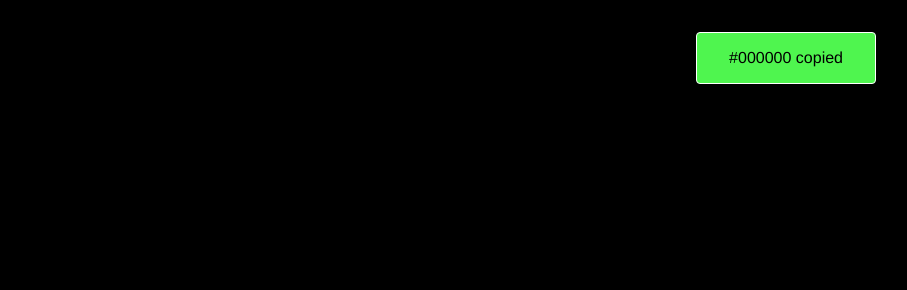
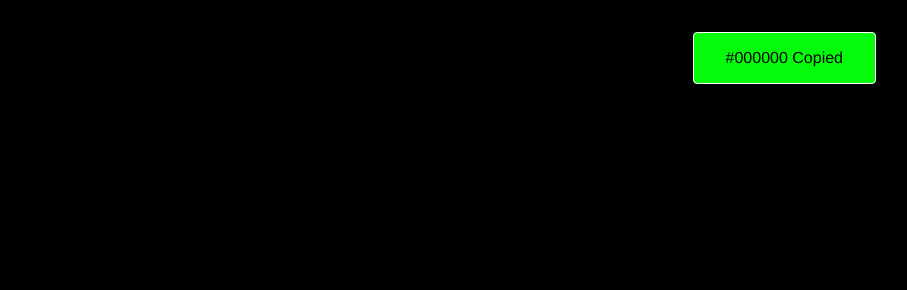
Before and after one commit to Mahedi-junior/generate-hexadecimal-color, a plain HTML site: page index.html in a window 1280 px wide. Both pictures are taken after a click on the button "Copy". Shown: the top 290 px of the page, without its empty margins (372-1279 px from the left). Drawn offline with Linux system fonts and the light colour scheme.

Commit message:
final added

```diff
--- a/app.js
+++ b/app.js
@@ -33,7 +33,7 @@ function main() {
             div.remove();
             div = null;
         }
-        generateToastMessage(`${output.value} copied`);
+        generateToastMessage(`${output.value} Copied`);
     });
 }
 
--- a/style.css
+++ b/style.css
@@ -77,13 +77,15 @@ h1 {
     position: fixed;
     top: 2rem;
     right: 2rem;
-    background-color: rgb(79, 245, 79);
+    background-color: rgb(4, 252, 12);
     color: #000;
-    border: 1px solid white;
+    border: 1px solid rgb(255, 255, 255);
     border-radius: 00.25rem;
     padding: 1rem 2rem;
     cursor: pointer;
-    box-shadow: 0 4px 8px 0 rgba(0, 0, 0, 0.2);
+    box-shadow: 5px 10px 0px;
+    /* box-shadow: 0 4px 8px 0 rgba(0, 0, 0, 0.2); */
+    /* box-shadow: rgba(0, 0, 0, 0.25) 0px 14px 28px, rgba(0, 0, 0, 0.22) 0px 10px 10px; */
 }
 
 .toast-message-slide-in {
```
